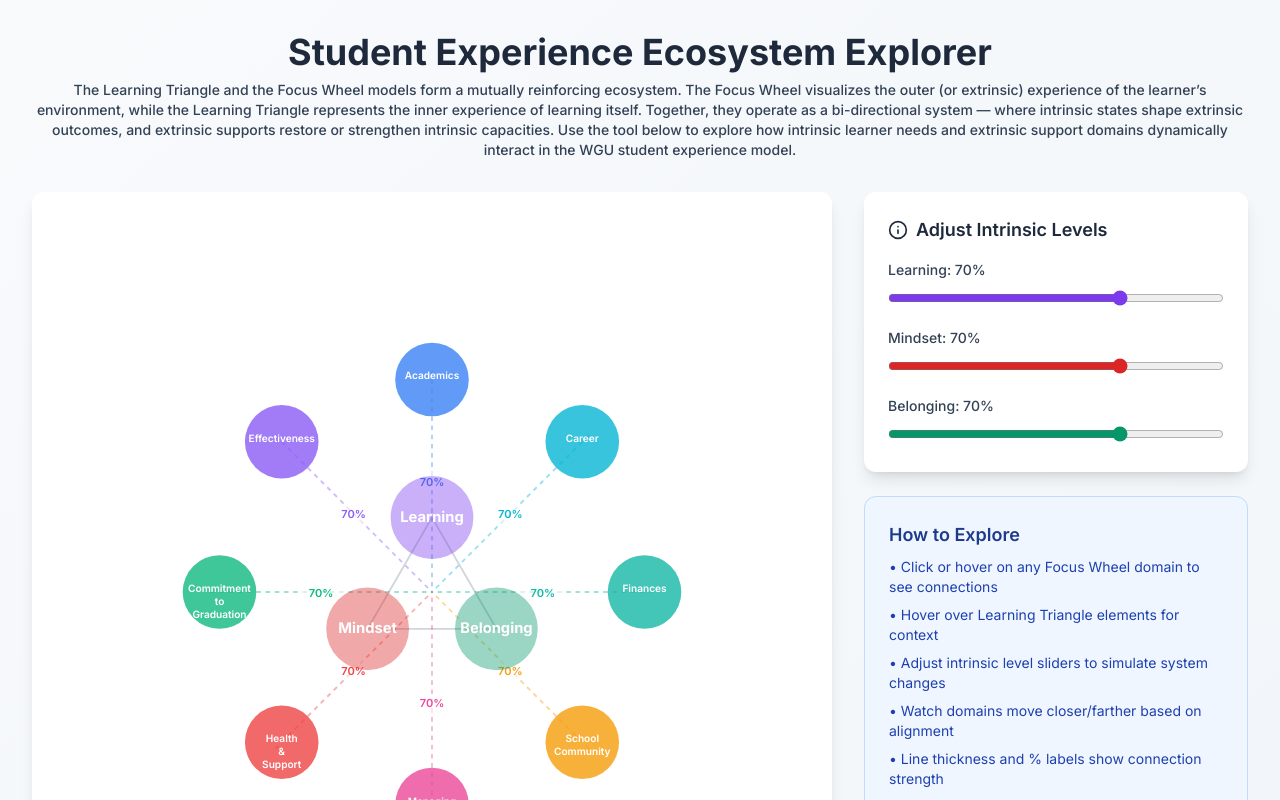
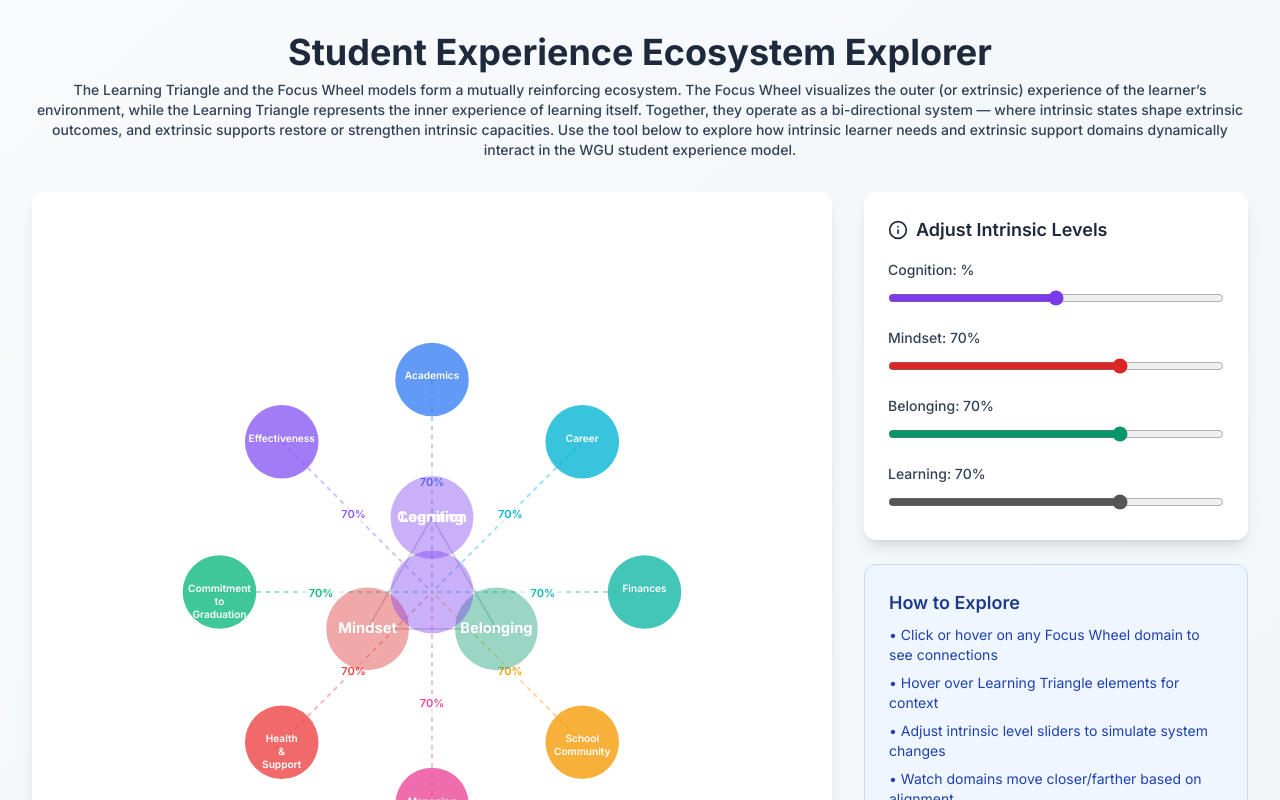
Before and after one commit to eric-hansen-wgu/SEEE-test, a Next.js app: page / in a window 1280 px wide. Shown: the top 800 px of the page. Built offline with nearby package versions, Linux system fonts and the light colour scheme.

Commit message:
Update page.tsx with center middle circle
Learning moved to the middle, top changed to cognition

```diff
--- a/src/app/page.tsx
+++ b/src/app/page.tsx
@@ -89,12 +89,12 @@ const StudentSuccessEcosystem = () => {
 
   const intrinsicNeeds = [
     {
-      id: 'learning',
-      name: 'Learning',
+      id: 'cognition',
+      name: 'Cognition',
       color: '#7C3AED',
       position: 'top',
       description: 'The capacity to acquire, process, and apply knowledge and skills',
-      context: 'Learning encompasses cognitive development, knowledge acquisition, skill mastery, and the ability to transfer learning to new contexts. It represents the intellectual dimension of student success.'
+      context: 'Cognition encompasses cognitive development, knowledge acquisition, skill mastery, and the ability to transfer learning to new contexts. It represents the intellectual dimension of student success.'
     },
     {
       id: 'mindset',
@@ -111,6 +111,14 @@ const StudentSuccessEcosystem = () => {
       position: 'right',
       description: 'The sense of connection, identity, and membership within the learning community',
       context: 'Belonging reflects social integration, feelings of acceptance and value, cultural fit, and connection to institutional identity. It represents the social and relational dimension of student success—feeling part of something larger than oneself.'
+    },
+    {
+      id: 'learning',
+      name: 'Learning',
+      color: '#555555',
+      position: 'top',
+      description: 'The successful culmination of all components to drive the mission and outcome of WGU',
+      context: 'Learning is conditionally irrespective interpretation of juxtaposed, competing, or remixed methods, definitions, philosophies, frameworks, and/or contexts by which to choose a superior way of knowing, working, behaving, and/or thinking.'
     }
   ];
 
@@ -334,23 +342,23 @@ const StudentSuccessEcosystem = () => {
                   opacity="0.3"
                 />
 
-                {/* Learning (top) */}
+                {/* Cognition (top) */}
                 <circle
                   cx="400"
                   cy="319"
-                  r={hoveredIntrinsic === 'learning' ? 55 : 45}
+                  r={hoveredIntrinsic === 'cognition' ? 55 : 45}
                   fill="#7C3AED"
-                  opacity={hoveredIntrinsic === 'learning' ? 0.85 : 0.4}
+                  opacity={hoveredIntrinsic === 'cognition' ? 0.85 : 0.4}
                   className="cursor-pointer transition-all duration-300"
                   onMouseEnter={() => {
-                    setHoveredIntrinsic('learning');
-                    setTooltipIntrinsic('learning');
+                    setHoveredIntrinsic('cognition');
+                    setTooltipIntrinsic('cognition');
                   }}
                   onMouseLeave={() => {
                     setHoveredIntrinsic(null);
                     setTooltipIntrinsic(null);
                   }}
-                  onClick={() => setTooltipIntrinsic(tooltipIntrinsic === 'learning' ? null : 'learning')}
+                  onClick={() => setTooltipIntrinsic(tooltipIntrinsic === 'cognition' ? null : 'cognition')}
                 />
                 <text
                   x="400"
@@ -361,7 +369,7 @@ const StudentSuccessEcosystem = () => {
                   fontWeight="700"
                   className="pointer-events-none"
                 >
-                  Learning
+                  Cognition
                 </text>
 
                 {/* Mindset (bottom left) */}
@@ -422,6 +430,36 @@ const StudentSuccessEcosystem = () => {
                   className="pointer-events-none"
                 >
                   Belonging
+                </text>
+
+                {/* Learning (middle center) */}
+                <circle
+                  cx="400"
+                  cy="400"
+                  r={hoveredIntrinsic === 'learning' ? 55 : 45}
+                  fill="#7C3AED"
+                  opacity={hoveredIntrinsic === 'learning' ? 0.85 : 0.4}
+                  className="cursor-pointer transition-all duration-300"
+                  onMouseEnter={() => {
+                    setHoveredIntrinsic('learning');
+                    setTooltipIntrinsic('learning');
+                  }}
+                  onMouseLeave={() => {
+                    setHoveredIntrinsic(null);
+                    setTooltipIntrinsic(null);
+                  }}
+                  onClick={() => setTooltipIntrinsic(tooltipIntrinsic === 'learning' ? null : 'learning')}
+                />
+                <text
+                  x="400"
+                  y="324"
+                  textAnchor="middle"
+                  fill="white"
+                  fontSize="16"
+                  fontWeight="700"
+                  className="pointer-events-none"
+                >
+                  Learning
                 </text>
               </g>
             </svg>
```
